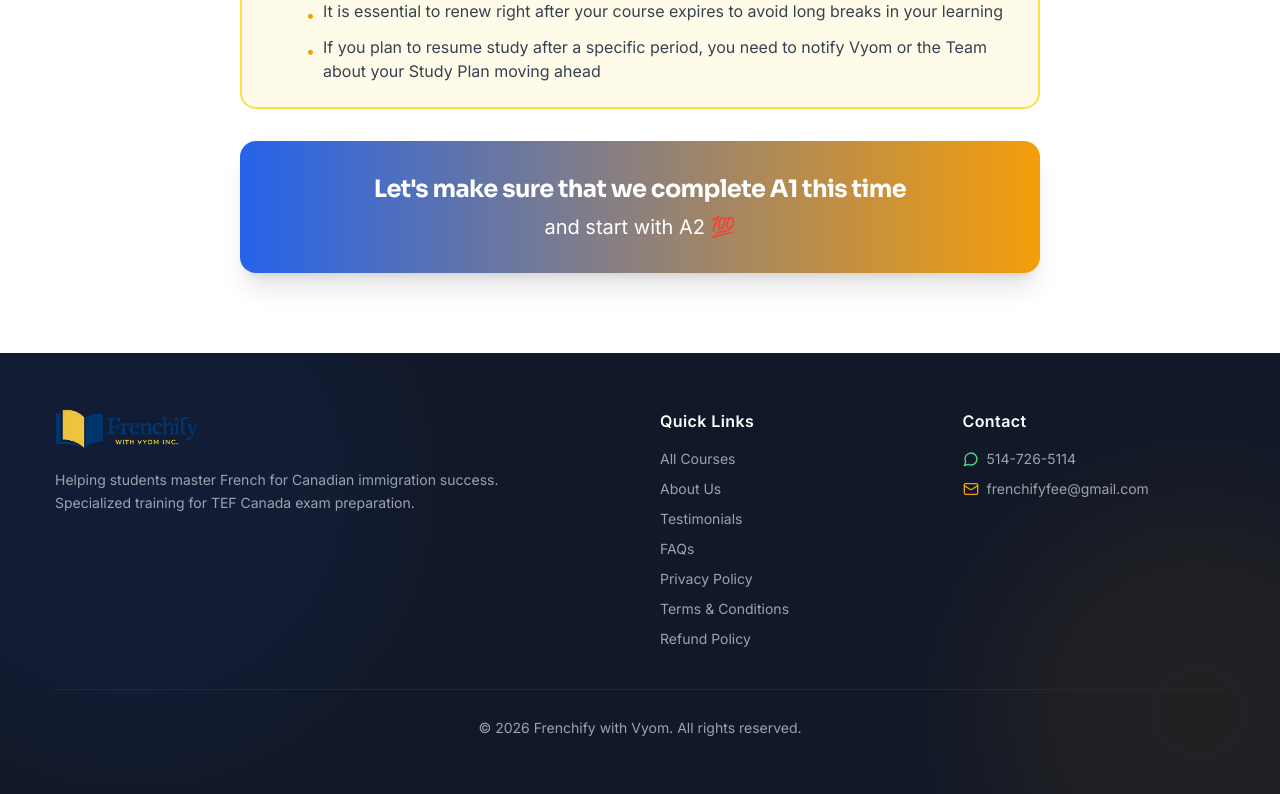
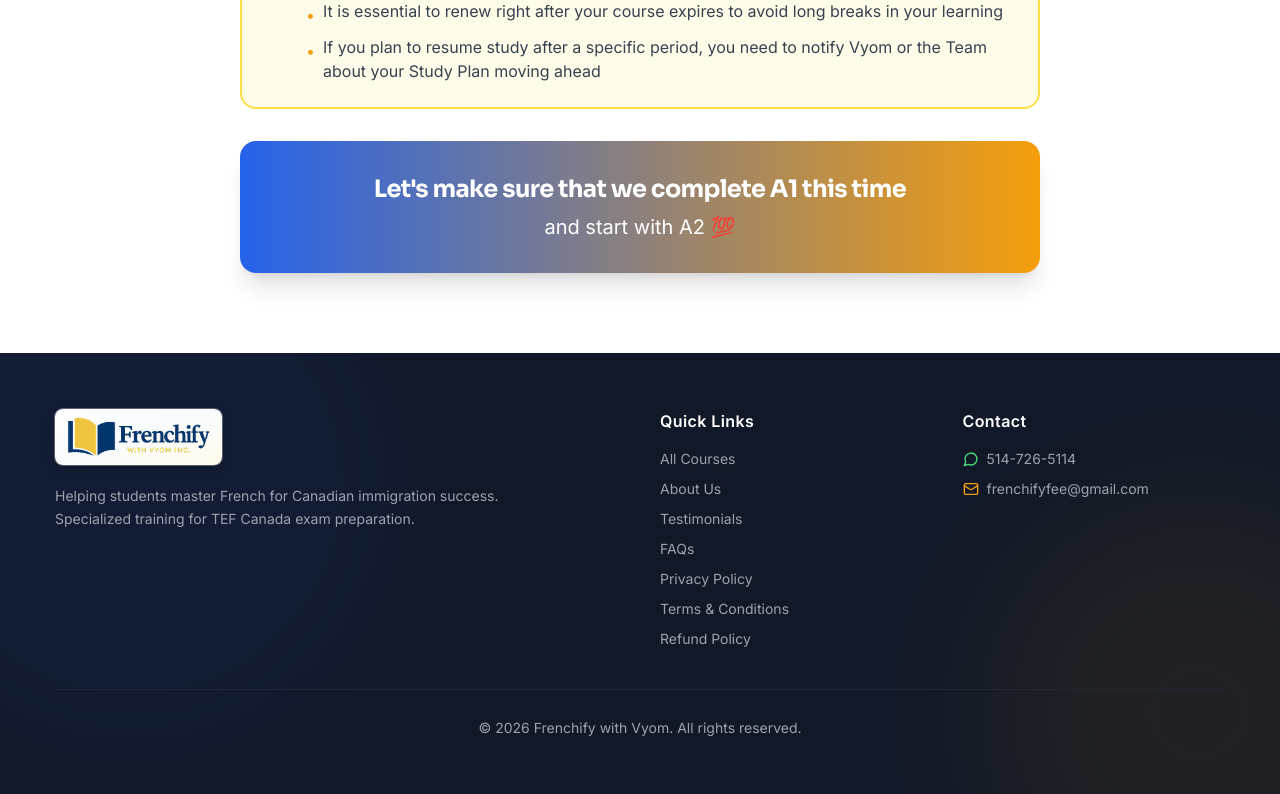
Before and after one commit to allenanant/frenchify-with-vyom, a Next.js app in the folder next-site/: page /a1-course-renewal in a window 1280 px wide. Shown: the part 1151-1945 px from the top of the page. Built offline with nearby package versions, Linux system fonts and the light colour scheme.

Commit message:
fix(footer): wrap logo in light gradient pill so it's visible on dark bg
Co-Authored-By: Claude Opus 4.7 (1M context) <noreply@anthropic.com>

```diff
--- a/next-site/components/Footer.tsx
+++ b/next-site/components/Footer.tsx
@@ -15,13 +15,15 @@ export default function Footer() {
       <div className="relative max-w-[1170px] mx-auto">
         <div className="grid grid-cols-2 md:grid-cols-4 gap-10 mb-10">
           <div className="col-span-2 md:col-span-2">
+            <span className="inline-flex items-center mb-5 px-3 py-2 rounded-lg bg-gradient-to-br from-white via-slate-50 to-amber-50 shadow-[0_4px_14px_-4px_rgba(0,0,0,0.35)] ring-1 ring-white/30">
               <Image
                 src="/footer-logo.png"
                 alt="Frenchify Logo"
                 width={200}
                 height={50}
-              className="h-10 w-auto mb-5"
+                className="h-10 w-auto"
               />
+            </span>
             <p className="text-sm leading-relaxed max-w-md">
               Helping students master French for Canadian immigration success. Specialized training for TEF Canada exam preparation.
             </p>
```
Lines whose indentation alone changed are shown as unchanged.
